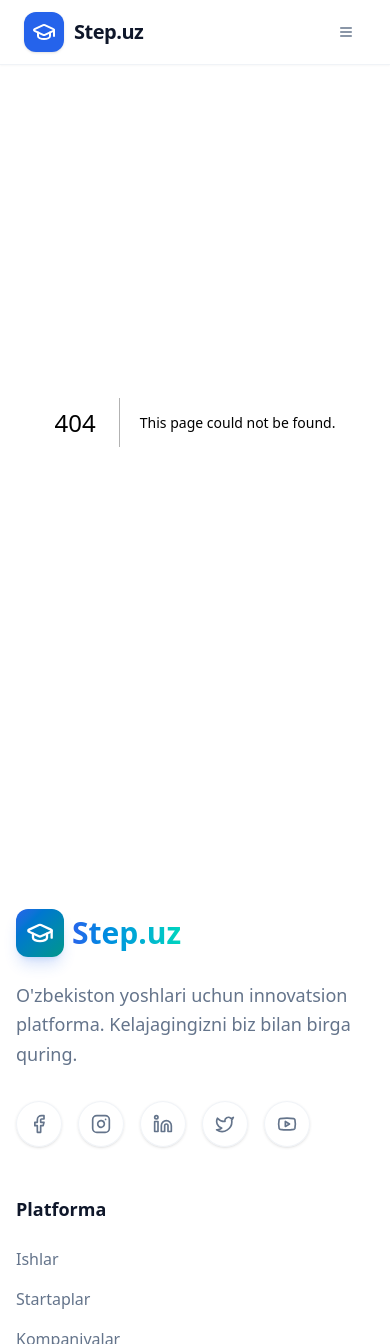
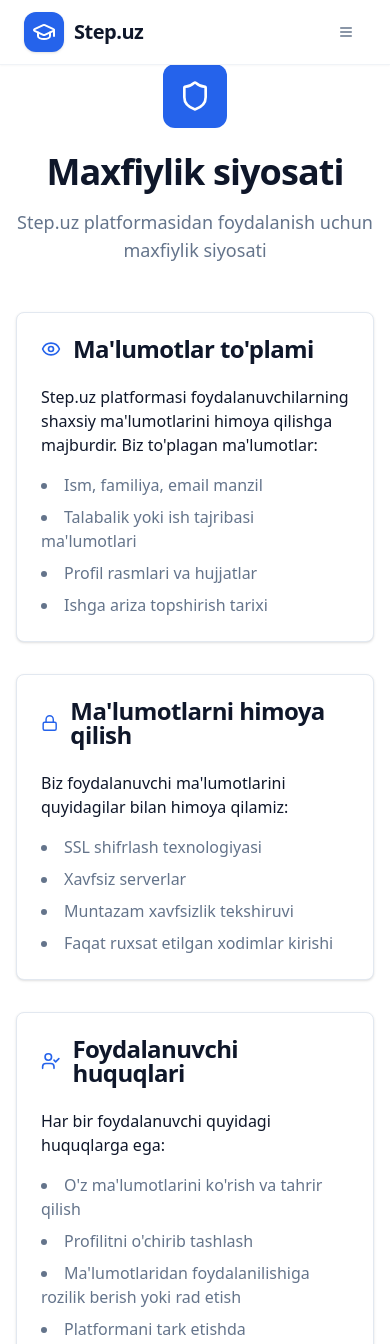
Before and after one commit to otabekxoff-creator/qadam.uz, a Next.js app in the folder frontend/: page /privacy in a window 390 px wide. Before the commit this address had no page. Shown: the top 1344 px of the page. Built offline with nearby package versions, Linux system fonts and the light colour scheme.

Commit message:
Fix all frontend issues
1. Hide CTA section for logged-in users
2. Show real user data in dashboard (firstName, lastName, university)
3. Add Privacy Policy page
4. Add Contact page with phone +998880016777
5. All footer links now work properly

```diff
--- /dev/null
+++ b/frontend/src/app/contact/page.tsx
@@ -0,0 +1,104 @@
+'use client';
+
+import { motion } from 'framer-motion';
+import { Phone, Mail, MapPin, MessageCircle } from 'lucide-react';
+import { Card, CardContent, CardHeader, CardTitle } from '@/components/ui/card';
+import { Button } from '@/components/ui/button';
+
+export default function ContactPage() {
+  return (
+    <div className="min-h-screen bg-background">
+      <div className="container mx-auto px-4 py-16 max-w-4xl">
+        <motion.div
+          initial={{ opacity: 0, y: 20 }}
+          animate={{ opacity: 1, y: 0 }}
+          className="text-center mb-12"
+        >
+          <div className="flex justify-center mb-6">
+            <div className="flex h-16 w-16 items-center justify-center rounded-xl bg-primary text-white">
+              <MessageCircle className="h-8 w-8" />
+            </div>
+          </div>
+          <h1 className="text-4xl font-bold tracking-tight mb-4">Aloqa</h1>
+          <p className="text-lg text-muted-foreground">
+            Biz bilan bog'laning va savollaringizga javob oling
+          </p>
+        </motion.div>
+
+        <div className="grid md:grid-cols-2 gap-8">
+          <Card>
+            <CardHeader>
+              <CardTitle className="flex items-center gap-3">
+                <Phone className="h-5 w-5 text-primary" />
+                Telefon
+              </CardTitle>
+            </CardHeader>
+            <CardContent>
+              <Button
+                asChild
+                className="w-full"
+                onClick={() => window.location.href = 'tel:+998880016777'}
+              >
+                <Phone className="h-4 w-4 mr-2" />
+                +998 88 001 6777
+              </Button>
+            </CardContent>
+          </Card>
+
+          <Card>
+            <CardHeader>
+              <CardTitle className="flex items-center gap-3">
+                <Mail className="h-5 w-5 text-primary" />
+                Email
+              </CardTitle>
+            </CardHeader>
+            <CardContent>
+              <Button
+                asChild
+                variant="outline"
+                className="w-full"
+                onClick={() => window.location.href = 'mailto:info@step.uz'}
+              >
+                <Mail className="h-4 w-4 mr-2" />
+                info@step.uz
+              </Button>
+            </CardContent>
+          </Card>
+
+          <Card className="md:col-span-2">
+            <CardHeader>
+              <CardTitle className="flex items-center gap-3">
+                <MapPin className="h-5 w-5 text-primary" />
+                Manzil
+              </CardTitle>
+            </CardHeader>
+            <CardContent>
+              <p className="text-muted-foreground">
+                O'zbekiston, Toshkent shahri, <br />
+                Yunusobod tumani, Amir Temur ko'chasi, 105A
+              </p>
+            </CardContent>
+          </Card>
+        </div>
+
+        <Card className="mt-8">
+          <CardHeader>
+            <CardTitle>Ish vaqti</CardTitle>
+          </CardHeader>
+          <CardContent>
+            <div className="grid md:grid-cols-2 gap-4 text-muted-foreground">
+              <div>
+                <p><strong>Dushanba - Juma:</strong> 09:00 - 18:00</p>
+                <p><strong>Shanba:</strong> 10:00 - 16:00</p>
+              </div>
+              <div>
+                <p><strong>Yakshanba:</strong> Dam olish kuni</p>
+                <p><strong>Toshkent vaqti:</strong> UTC+5</p>
+              </div>
+            </div>
+          </CardContent>
+        </Card>
+      </div>
+    </div>
+  );
+}
--- a/frontend/src/app/dashboard/student/page.tsx
+++ b/frontend/src/app/dashboard/student/page.tsx
@@ -15,6 +15,7 @@
 import { Progress } from '@/components/ui/progress';
 import { Avatar, AvatarFallback, AvatarImage } from '@/components/ui/avatar';
 import { Tabs, TabsContent, TabsList, TabsTrigger } from '@/components/ui/tabs';
+import { useAuthStore } from '@/stores';
 import type { Application, ApplicationStatus } from '@/types';
 
 // =============================================
@@ -243,6 +244,7 @@
 
 export default function StudentDashboard() {
   const [activeTab, setActiveTab] = useState('overview');
+  const { student } = useAuthStore();
 
   return (
     <div className="space-y-10 max-w-7xl mx-auto">
@@ -255,22 +257,22 @@
         <div className="flex flex-col lg:flex-row lg:items-center justify-between gap-8 relative z-10">
           <div className="flex items-center gap-6">
             <Avatar className="h-24 w-24 border-4 border-background shadow-xl rounded-2xl">
-              <AvatarImage src={mockStudent.avatar} />
+              <AvatarImage src={student?.avatar} />
               <AvatarFallback className="bg-primary/10 text-primary text-3xl font-bold rounded-2xl">
-                {mockStudent.firstName[0]}{mockStudent.lastName[0]}
+                {student?.firstName?.[0]}{student?.lastName?.[0]}
               </AvatarFallback>
             </Avatar>
             <div className="space-y-2">
-              <h1 className="text-3xl font-bold tracking-tight">Salom, {mockStudent.firstName}! 👋</h1>
+              <h1 className="text-3xl font-bold tracking-tight">Salom, {student?.firstName || 'Talaba'}! 👋</h1>
               <div className="flex flex-wrap items-center gap-3 text-muted-foreground font-medium">
                 <div className="flex items-center gap-1.5">
                   <Building2 className="h-4 w-4" />
-                  {mockStudent.university}
+                  {student?.university || 'Universitet'}
                 </div>
                 <div className="h-1 w-1 rounded-full bg-border" />
                 <div className="flex items-center gap-1.5">
                   <Award className="h-4 w-4" />
-                  {mockStudent.course}-kurs
+                  {student?.course || '1'}-kurs
                 </div>
               </div>
             </div>
--- /dev/null
+++ b/frontend/src/app/privacy/page.tsx
@@ -0,0 +1,107 @@
+'use client';
+
+import { motion } from 'framer-motion';
+import { Shield, Eye, Lock, UserCheck } from 'lucide-react';
+import { Card, CardContent, CardHeader, CardTitle } from '@/components/ui/card';
+
+export default function PrivacyPage() {
+  return (
+    <div className="min-h-screen bg-background">
+      <div className="container mx-auto px-4 py-16 max-w-4xl">
+        <motion.div
+          initial={{ opacity: 0, y: 20 }}
+          animate={{ opacity: 1, y: 0 }}
+          className="text-center mb-12"
+        >
+          <div className="flex justify-center mb-6">
+            <div className="flex h-16 w-16 items-center justify-center rounded-xl bg-primary text-white">
+              <Shield className="h-8 w-8" />
+            </div>
+          </div>
+          <h1 className="text-4xl font-bold tracking-tight mb-4">Maxfiylik siyosati</h1>
+          <p className="text-lg text-muted-foreground">
+            Step.uz platformasidan foydalanish uchun maxfiylik siyosati
+          </p>
+        </motion.div>
+
+        <div className="space-y-8">
+          <Card>
+            <CardHeader>
+              <CardTitle className="flex items-center gap-3">
+                <Eye className="h-5 w-5 text-primary" />
+                Ma'lumotlar to'plami
+              </CardTitle>
+            </CardHeader>
+            <CardContent className="space-y-4">
+              <p>
+                Step.uz platformasi foydalanuvchilarning shaxsiy ma'lumotlarini himoya qilishga majburdir.
+                Biz to'plagan ma'lumotlar:
+              </p>
+              <ul className="list-disc list-inside space-y-2 text-muted-foreground">
+                <li>Ism, familiya, email manzil</li>
+                <li>Talabalik yoki ish tajribasi ma'lumotlari</li>
+                <li>Profil rasmlari va hujjatlar</li>
+                <li>Ishga ariza topshirish tarixi</li>
+              </ul>
+            </CardContent>
+          </Card>
+
+          <Card>
+            <CardHeader>
+              <CardTitle className="flex items-center gap-3">
+                <Lock className="h-5 w-5 text-primary" />
+                Ma'lumotlarni himoya qilish
+              </CardTitle>
+            </CardHeader>
+            <CardContent className="space-y-4">
+              <p>
+                Biz foydalanuvchi ma'lumotlarini quyidagilar bilan himoya qilamiz:
+              </p>
+              <ul className="list-disc list-inside space-y-2 text-muted-foreground">
+                <li>SSL shifrlash texnologiyasi</li>
+                <li>Xavfsiz serverlar</li>
+                <li>Muntazam xavfsizlik tekshiruvi</li>
+                <li>Faqat ruxsat etilgan xodimlar kirishi</li>
+              </ul>
+            </CardContent>
+          </Card>
+
+          <Card>
+            <CardHeader>
+              <CardTitle className="flex items-center gap-3">
+                <UserCheck className="h-5 w-5 text-primary" />
+                Foydalanuvchi huquqlari
+              </CardTitle>
+            </CardHeader>
+            <CardContent className="space-y-4">
+              <p>
+                Har bir foydalanuvchi quyidagi huquqlarga ega:
+              </p>
+              <ul className="list-disc list-inside space-y-2 text-muted-foreground">
+                <li>O'z ma'lumotlarini ko'rish va tahrir qilish</li>
+                <li>Profilitni o'chirib tashlash</li>
+                <li>Ma'lumotlaridan foydalanilishiga rozilik berish yoki rad etish</li>
+                <li>Platformani tark etishda ma'lumotlarni olib chiqish</li>
+              </ul>
+            </CardContent>
+          </Card>
+
+          <Card>
+            <CardHeader>
+              <CardTitle>Aloqa</CardTitle>
+            </CardHeader>
+            <CardContent>
+              <p>
+                Maxfiylik siyosati bo'yicha savollaringiz bo'lsa, biz bilan bog'laning:
+              </p>
+              <div className="mt-4 space-y-2">
+                <p><strong>Email:</strong> privacy@step.uz</p>
+                <p><strong>Telefon:</strong> +998 88 001 6777</p>
+              </div>
+            </CardContent>
+          </Card>
+        </div>
+      </div>
+    </div>
+  );
+}
--- a/frontend/src/components/home/CTASection.tsx
+++ b/frontend/src/components/home/CTASection.tsx
@@ -4,12 +4,19 @@
 import { motion } from 'framer-motion';
 import { ArrowRight, Sparkles } from 'lucide-react';
 import { Button } from '@/components/ui/button';
+import { useAuthStore } from '@/stores';
 
 // =============================================
 // CTA Section Component
 // =============================================
 
 export function CTASection() {
+  const { user } = useAuthStore();
+
+  // Agar user kirgan bo'lsa, CTA sectionni ko'rsatmaymiz
+  if (user) {
+    return null;
+  }
   return (
     <section className="py-24 relative overflow-hidden bg-primary">
       {/* Subtle Background Overlay */}
```
